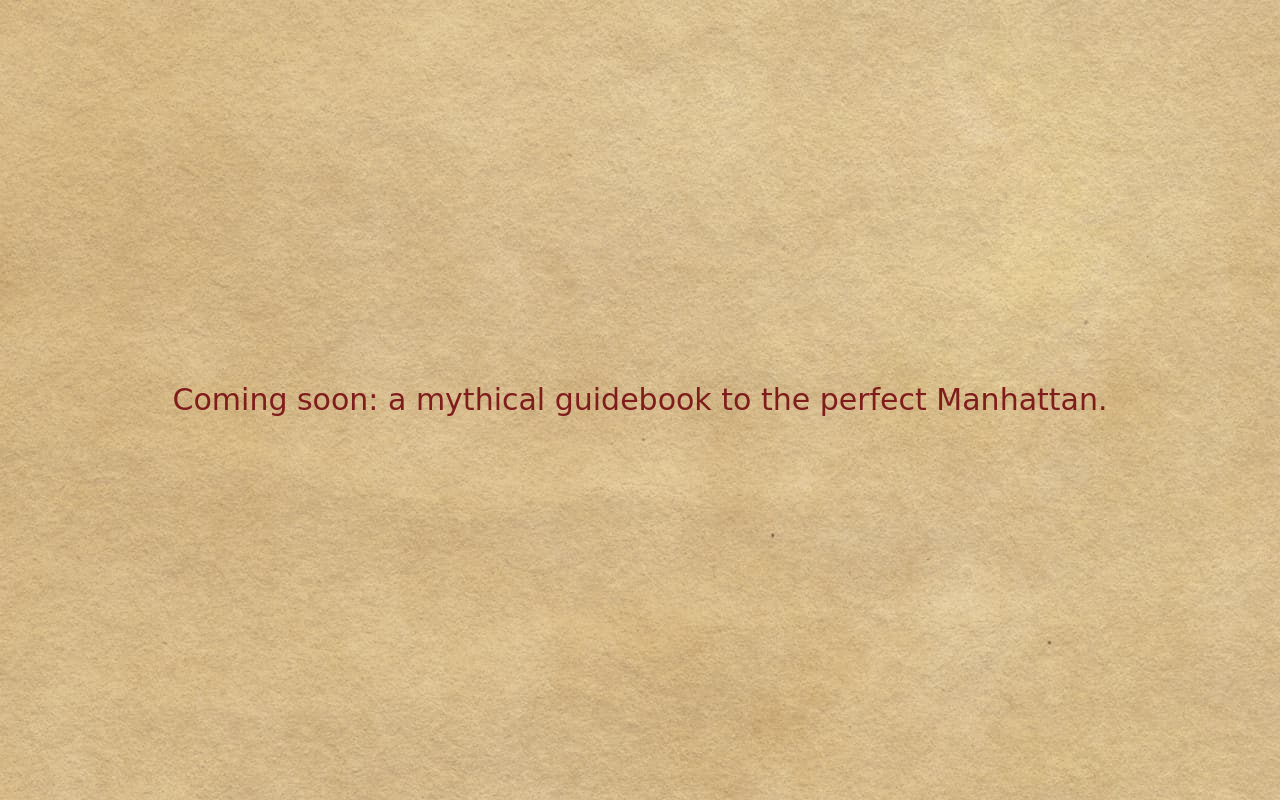
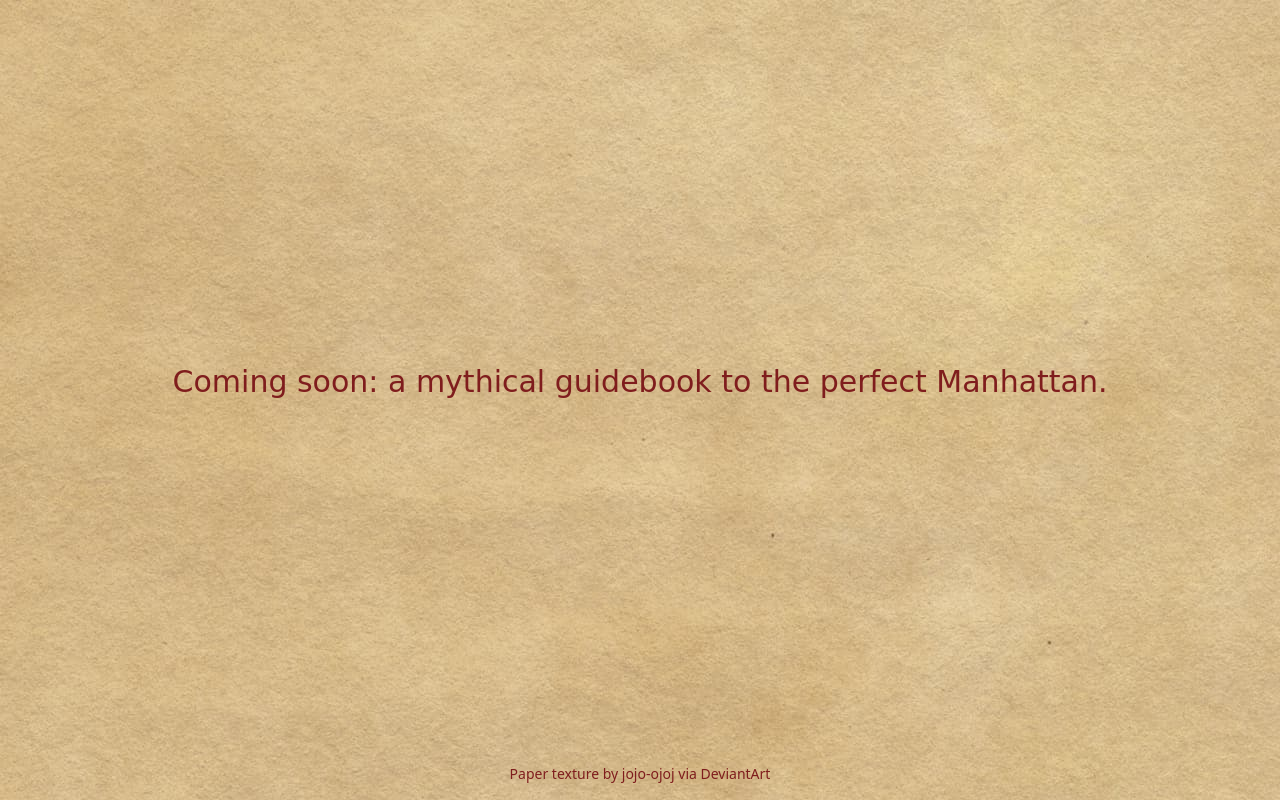
Before and after one commit to BeSublime/manhattan.quest, a website built with Parcel: page src/index.html in a window 1280 px wide. Built offline with nearby package versions, Linux system fonts and the light colour scheme; a web font is replaced by a local one.

Commit message:
add footer for texture attribution; add theme and background color

```diff
--- a/src/css/main.css
+++ b/src/css/main.css
@@ -5,7 +5,7 @@
 /* add your global styles here; use tailwind classes for component/element styles */
 html, body, main {
 	background-image: url("../img/3.jpg");
-
+	background-color: #CEB47D;
 }
 
 ::selection {
--- a/src/index.html
+++ b/src/index.html
@@ -6,6 +6,7 @@
 	<title></title>
 	<meta name="description" content="">
 	<meta name="viewport" content="width=device-width, initial-scale=1">
+	<meta name="theme-color" content="#CEB47D" />
 
 	<meta property="og:title" content="">
 	<meta property="og:type" content="">
@@ -25,9 +26,15 @@
 <body>
 
 	<main class="bg-neutral-200 text-red-900 flex flex-col items-center justify-center h-screen">
-		<h1 class="text-3xl">
+		<h1 class="text-3xl text-center my-auto w-10/12">
 			Coming soon: a mythical guidebook to the perfect Manhattan.
 		</h1>
+
+		<footer class="mb-4">
+			<p class="text-sm">
+				Paper texture by jojo-ojoj via DeviantArt
+			</p>
+		</footer>
 	</main>
 
 	<script src="js/plugins.js"></script>
```
